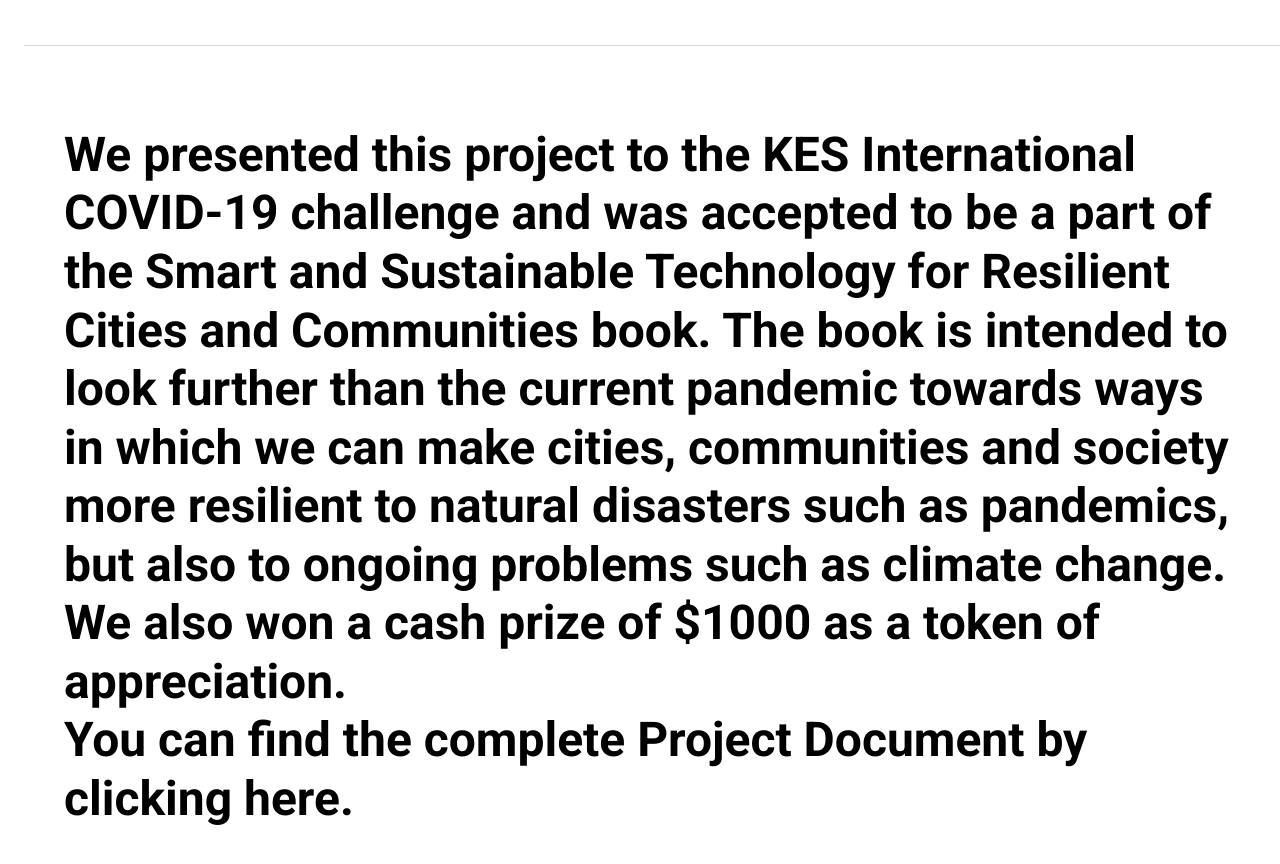
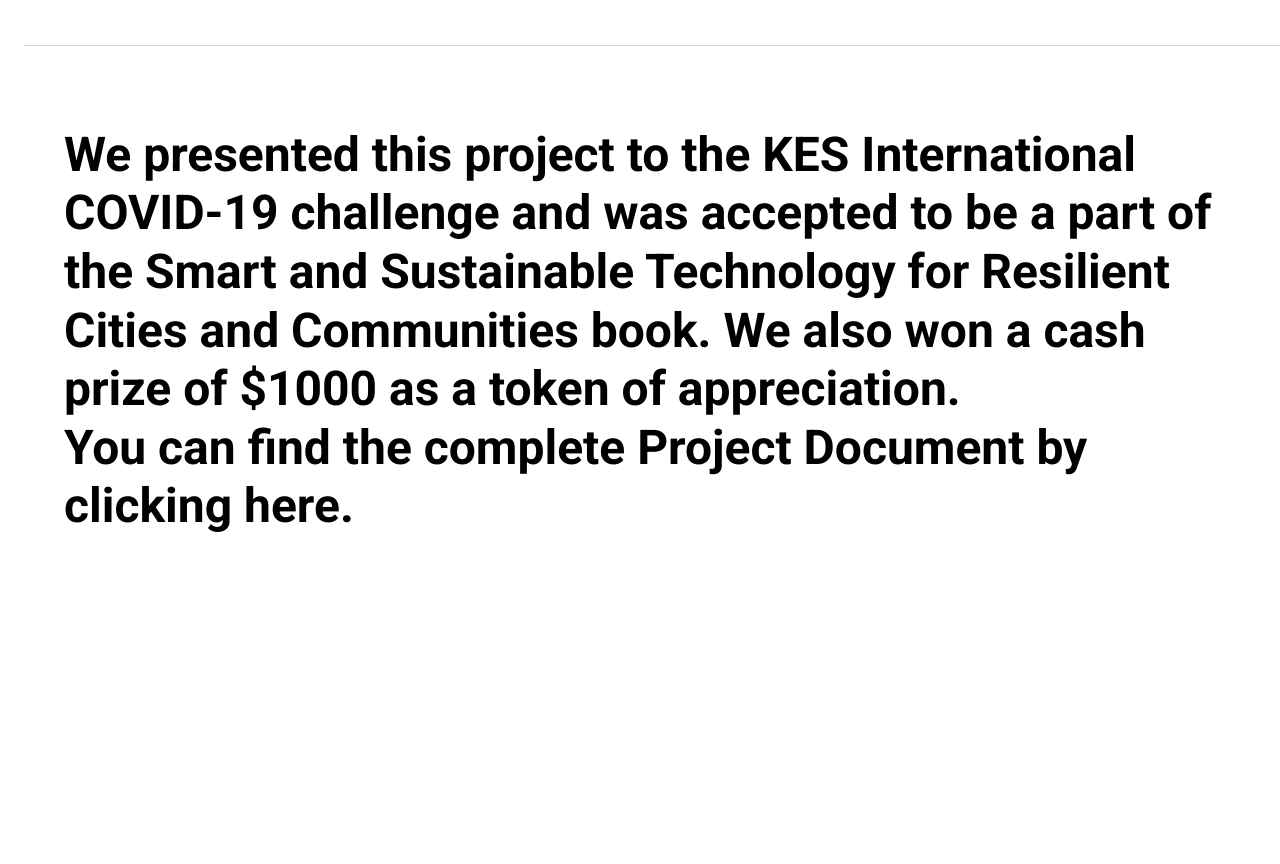
Before and after one commit to AmruthaaSatishkumar/Covid-Detection-Project-Portfolio, a website built with Parcel: page index.html in a window 1280 px wide. Shown: the part 7840-8704 px from the top of the page. After the commit the page ends 8496 px from the top, so only its background shows below. Built offline with nearby package versions, Linux system fonts and the light colour scheme.

Commit message:
Updated achievements

```diff
--- a/index.html
+++ b/index.html
@@ -656,8 +656,7 @@
           <div class="home-content-container">
             <h2 class="home-text151 Section-Heading">
               <span>
-                We presented this project to the KES International COVID-19 challenge and was accepted to be a part of the Smart and Sustainable Technology for Resilient Cities and Communities book. The book is intended to look further than the current pandemic towards ways in which we can make cities, communities and society more resilient to natural disasters such as pandemics, but also to ongoing problems such as climate change. We also won a cash prize
-                of $1000 as a token of appreciation.
+                We presented this project to the KES International COVID-19 challenge and was accepted to be a part of the Smart and Sustainable Technology for Resilient Cities and Communities book. We also won a cash prize of $1000 as a token of appreciation.
               </span>
               <br />
               <span>You can find the complete Project Document by clicking <a href="https://drive.google.com/file/d/1Y_ODnDkZZupYCLFXYIAnkmUYFdzng3s0/view?usp=drive_link">here</a>.</span>
```
